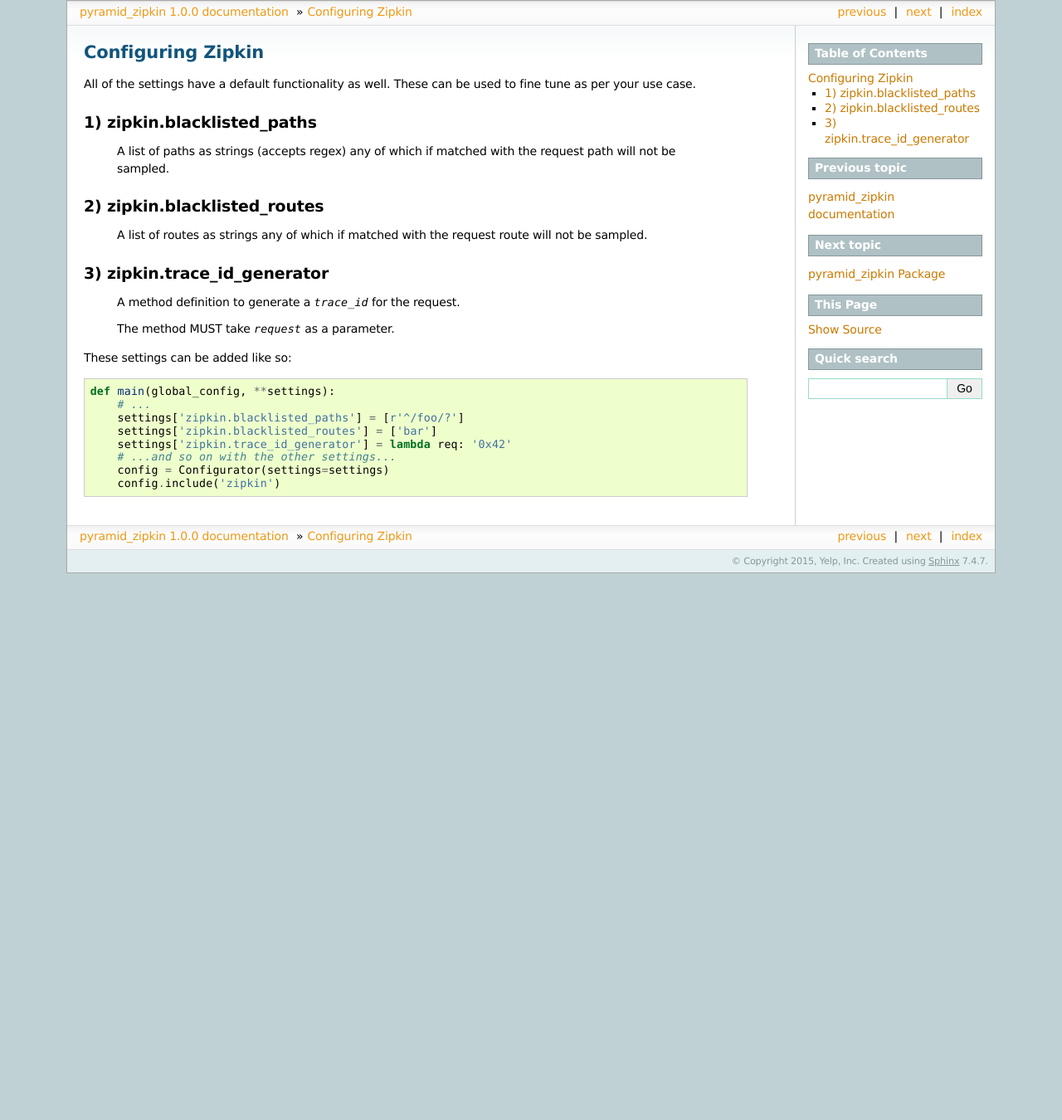
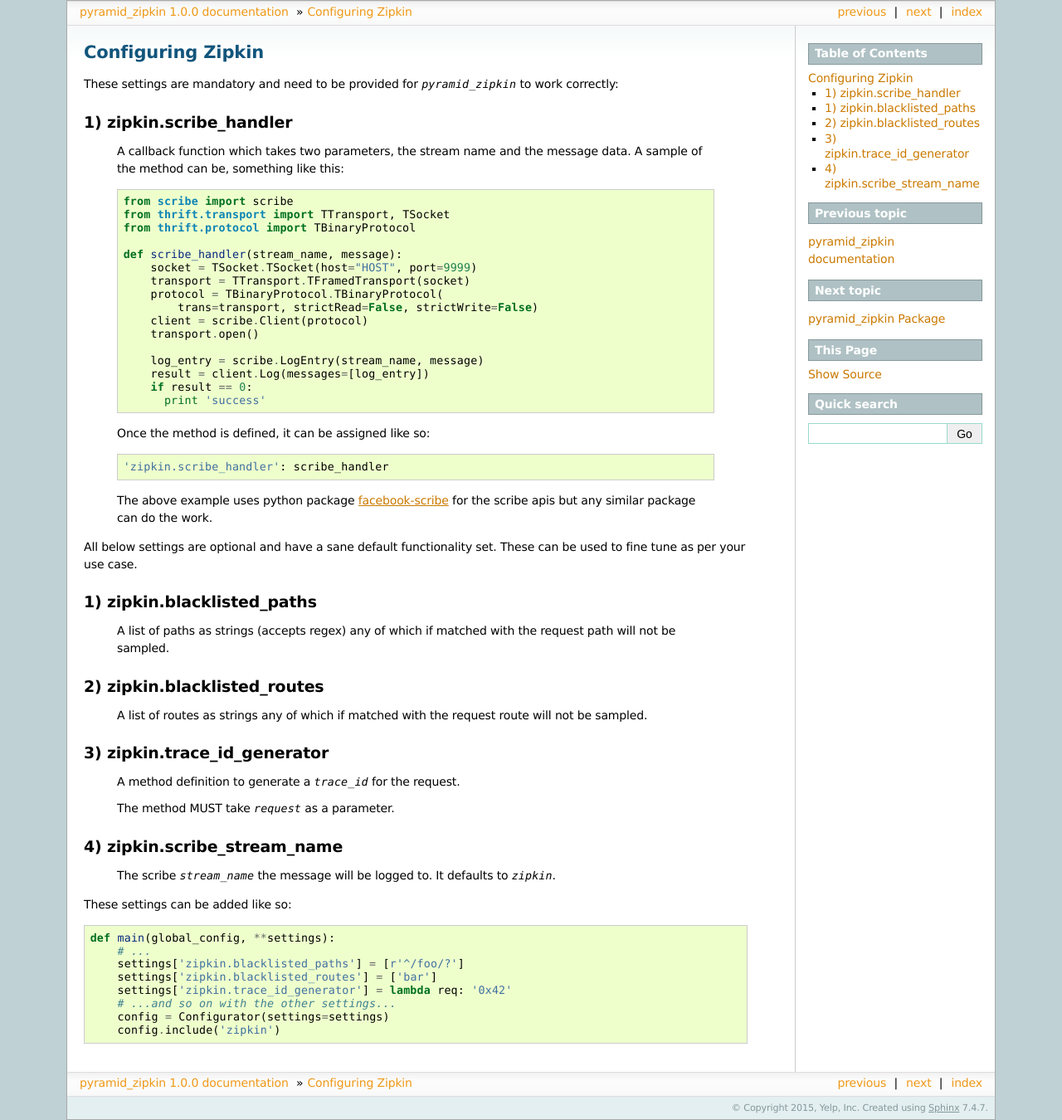
Before and after one commit to Yelp/pyramid_zipkin, a Sphinx documentation site: the page built from docs/source/configuring_zipkin.rst, in a window 1280 px wide. Shown: the whole page at 83% size. Built offline with Sphinx 7.4.7, drawn with Linux system fonts in a browser that asks for light colours; before the commit the page ends 900 px from its top, so only the background shows below that.

Commit message:
Add scribe handler config option

```diff
--- a/docs/source/configuring_zipkin.rst
+++ b/docs/source/configuring_zipkin.rst
@@ -1,7 +1,44 @@
 Configuring Zipkin
 ===================
 
-All of the settings have a default functionality as well. These can be used to
+These settings are mandatory and need to be provided for `pyramid_zipkin` to
+work correctly:
+
+1) zipkin.scribe_handler
+------------------------
+    A callback function which takes two parameters, the stream name and the
+    message data. A sample of the method can be, something like this:
+
+    .. code-block:: python
+
+        from scribe import scribe
+        from thrift.transport import TTransport, TSocket
+        from thrift.protocol import TBinaryProtocol
+
+        def scribe_handler(stream_name, message):
+            socket = TSocket.TSocket(host="HOST", port=9999)
+            transport = TTransport.TFramedTransport(socket)
+            protocol = TBinaryProtocol.TBinaryProtocol(
+                trans=transport, strictRead=False, strictWrite=False)
+            client = scribe.Client(protocol)
+            transport.open()
+
+            log_entry = scribe.LogEntry(stream_name, message)
+            result = client.Log(messages=[log_entry])
+            if result == 0:
+              print 'success'
+
+    Once the method is defined, it can be assigned like so:
+
+    .. code-block::
+
+        'zipkin.scribe_handler': scribe_handler
+
+    The above example uses python package `facebook-scribe <https://pypi.python.org/pypi/facebook-scribe/>`_
+    for the scribe apis but any similar package can do the work.
+
+
+All below settings are optional and have a sane default functionality set. These can be used to
 fine tune as per your use case.
 
 1) zipkin.blacklisted_paths
@@ -16,12 +53,14 @@ fine tune as per your use case.
 
 
 3) zipkin.trace_id_generator
--------------------------------------
+----------------------------
     A method definition to generate a `trace_id` for the request.
 
     The method MUST take `request` as a parameter.
 
-
+4) zipkin.scribe_stream_name
+----------------------------
+    The scribe `stream_name` the message will be logged to. It defaults to `zipkin`.
 
 These settings can be added like so:
 
--- a/setup.py
+++ b/setup.py
@@ -17,7 +17,6 @@ setup(
     description='Zipkin distributed tracing system support library for pyramid.',
     packages=find_packages(exclude=('tests*', 'testing*', 'tools*')),
     install_requires = [
-        'scribe>=2.0',
         'pyramid',
         'Thrift',
     ],
```
Also changed, not shown: 3 other files.
